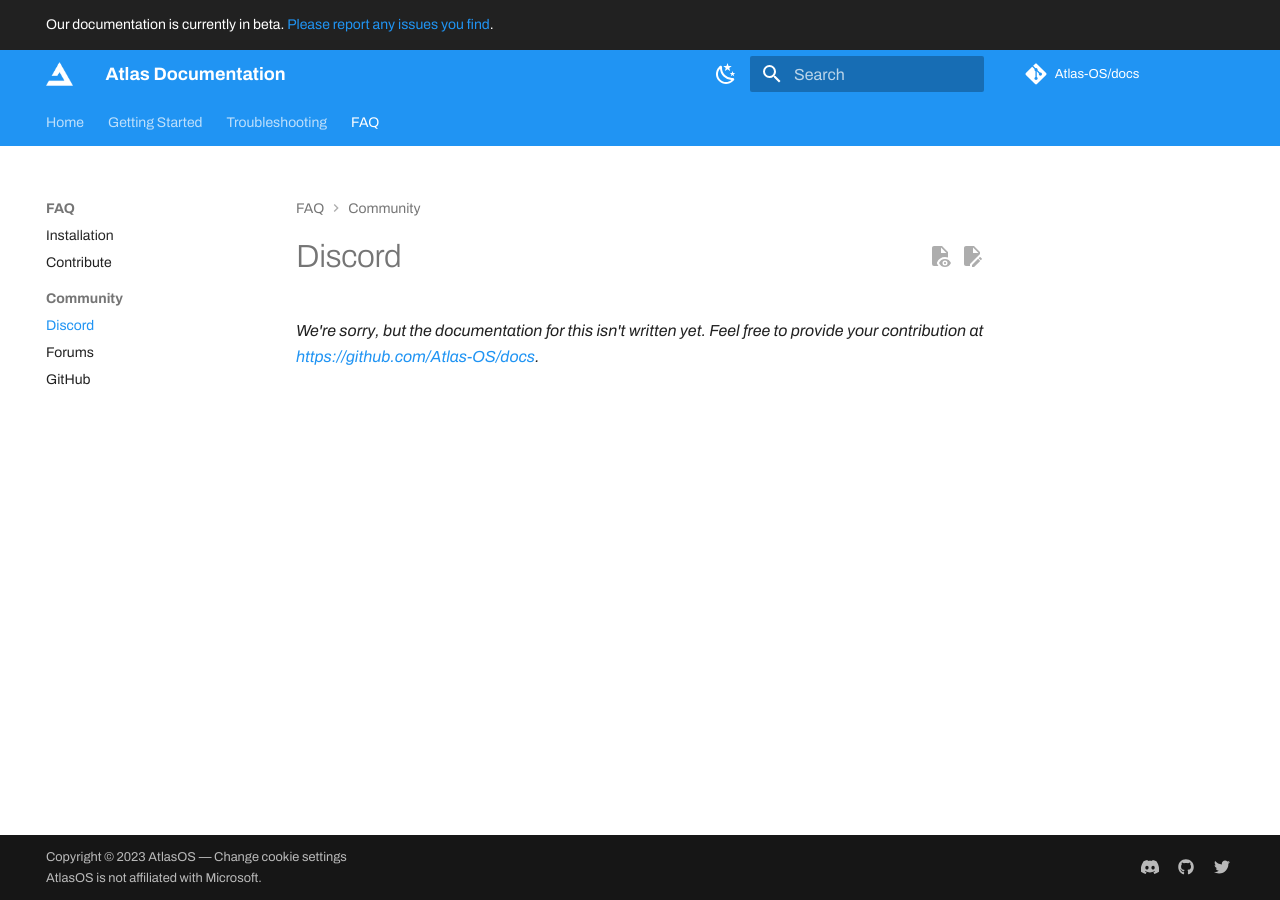
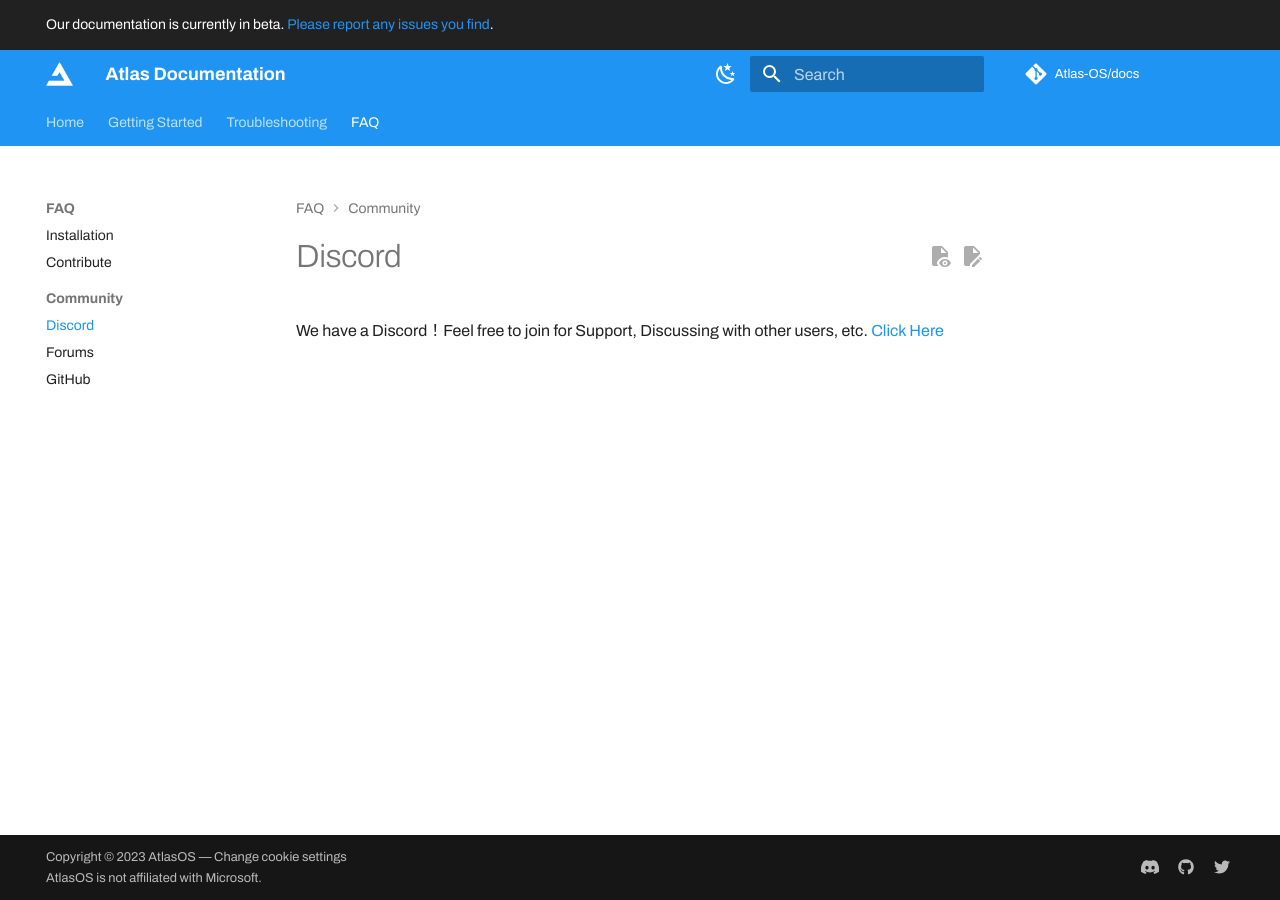
Before and after one commit to Atlas-OS/docs, an MkDocs documentation site: the page built from docs/FAQ/Community/Discord.md, in a window 1280 px wide. Built offline with MkDocs 1.6.1 and Material for MkDocs 9.7.7, drawn with Linux system fonts in a browser that asks for light colours; some web fonts are replaced; plug-ins that fetch from the network failed and are left out; comment, search, counter and statistics services are not loaded.

Commit message:
Update Discord.md
Signed-off-by: PencilNavigator <85282140+PencilNavigator@users.noreply.github.com>

```diff
--- a/docs/FAQ/Community/Discord.md
+++ b/docs/FAQ/Community/Discord.md
@@ -1 +1,2 @@
-*We're sorry, but the documentation for this isn't written yet. Feel free to provide your contribution at [https://github.com/Atlas-OS/docs](https://github.com/Atlas-OS/docs).*
+We have a Discord！Feel free to join for Support, Discussing with other users, etc.
+[Click Here](https://discord.gg/atlasos)
```
